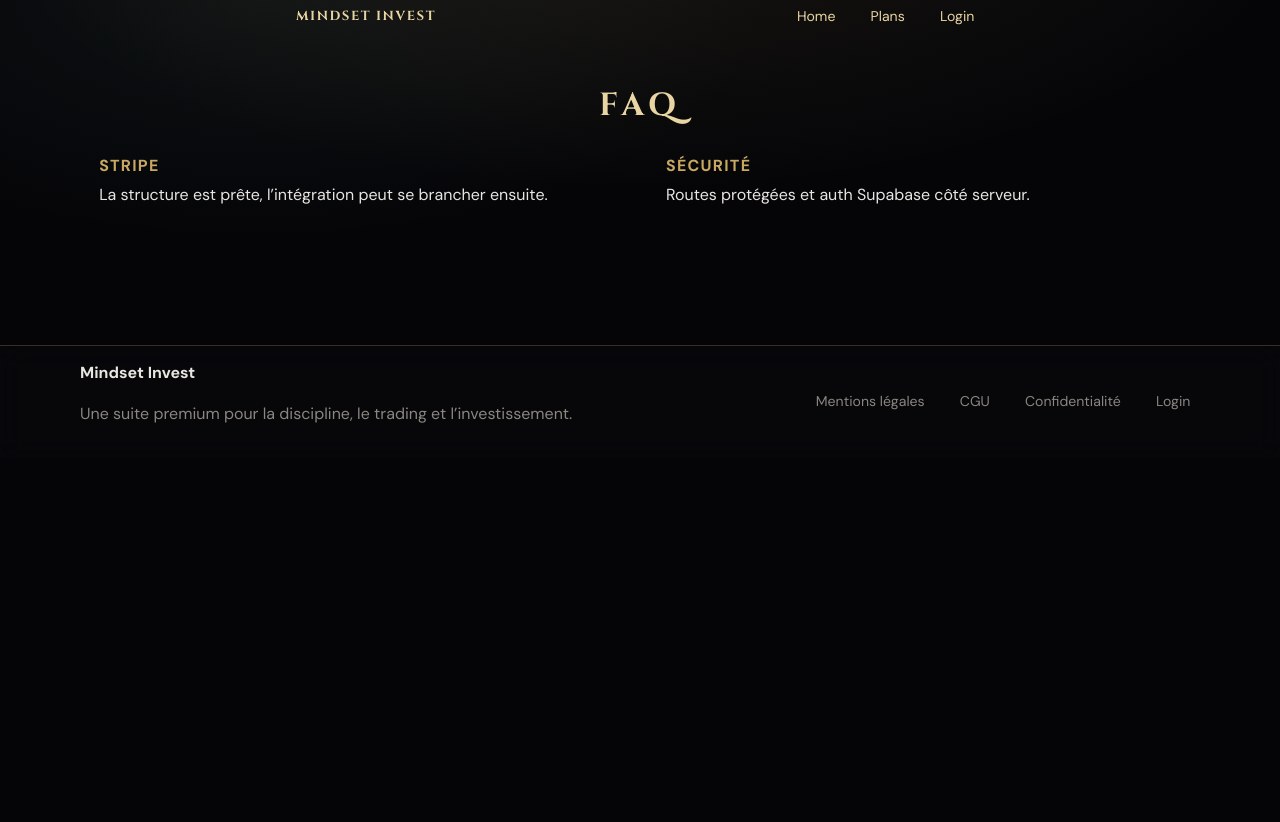
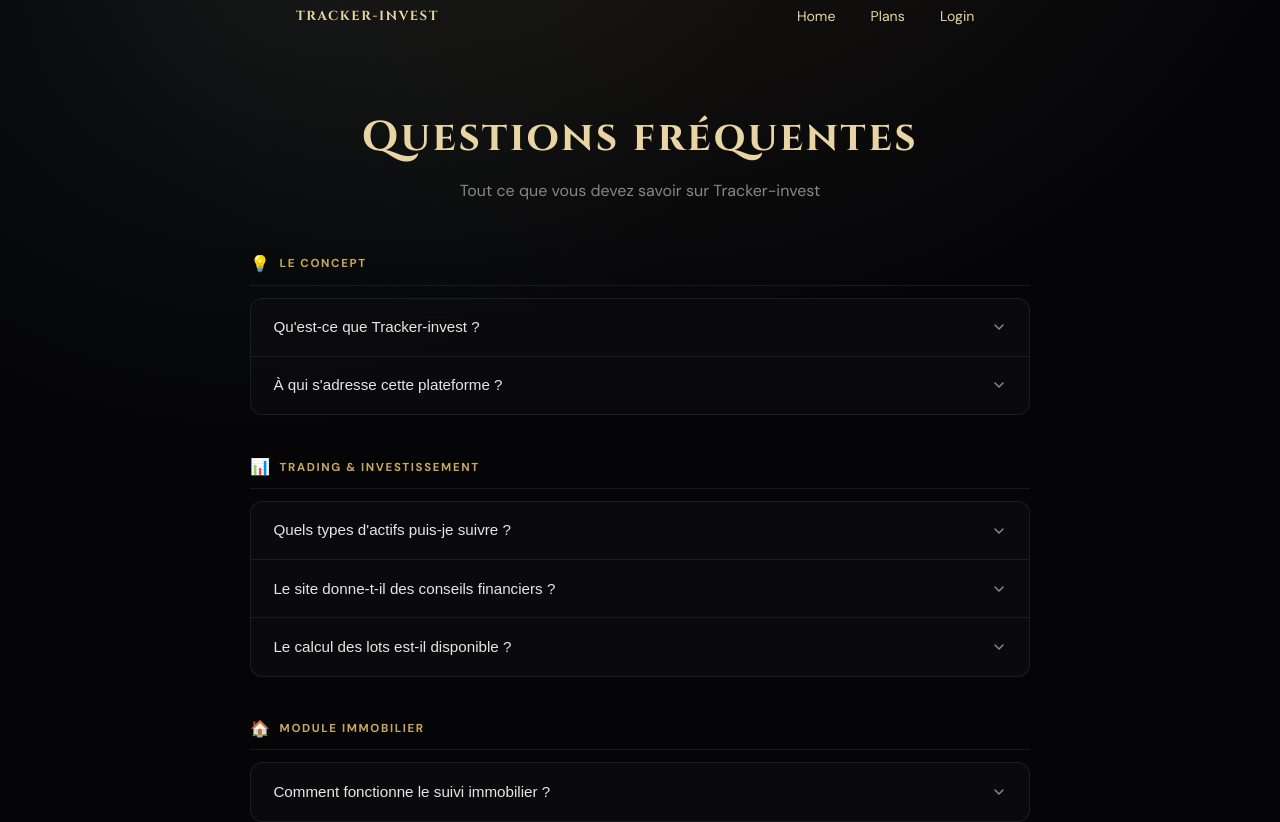
Before and after one commit to kazedyorigins45-hub/Tracker-invest, a Next.js app: page /faq in a window 1280 px wide. Shown: the top 822 px of the page. Before the commit the page ends 800 px from the top, so only its background shows below. Built offline with nearby package versions, Linux system fonts and the light colour scheme; no server answers.

Commit message:
feat: redesign FAQ with MagicUI-inspired accordion and full content

```diff
--- a/app/faq/page.jsx
+++ b/app/faq/page.jsx
@@ -3,6 +3,95 @@
 import Link from 'next/link';
 import { useLocale } from '@/lib/locale';
 import SiteFooter from '@/components/SiteFooter';
+import { AccordionGroup } from '@/components/Accordion';
+
+const FAQ_SECTIONS = [
+  {
+    category: "LE CONCEPT",
+    emoji: "💡",
+    items: [
+      {
+        question: "Qu'est-ce que Tracker-invest ?",
+        answer: "Tracker-invest est votre tour de contrôle financière. C'est une plateforme conçue pour centraliser, analyser et piloter l'ensemble de votre patrimoine : du trading actif à court terme jusqu'à vos investissements immobiliers à long terme.",
+      },
+      {
+        question: "À qui s'adresse cette plateforme ?",
+        answer: "À tous les investisseurs qui veulent passer du \"bricolage\" sur Excel à une gestion professionnelle. Que vous soyez trader débutant ou investisseur chevronné, Tracker-invest vous apporte la clarté nécessaire pour prendre de meilleures décisions.",
+      },
+    ],
+  },
+  {
+    category: "TRADING & INVESTISSEMENT",
+    emoji: "📊",
+    items: [
+      {
+        question: "Quels types d'actifs puis-je suivre ?",
+        answer: (
+          <span>
+            Vous pouvez centraliser trois piliers majeurs :<br /><br />
+            <strong>Trading :</strong> Suivi de vos performances quotidiennes (Forex, Indices, Crypto).<br />
+            <strong>Bourse :</strong> Pilotage de votre portefeuille d'actions et d'ETF.<br />
+            <strong>Immobilier :</strong> Gestion de votre patrimoine immobilier (physique, SCPI, crowdfunding).
+          </span>
+        ),
+      },
+      {
+        question: "Le site donne-t-il des conseils financiers ?",
+        answer: "Non. Tracker-invest est un outil de suivi et d'analyse. Nous ne donnons pas de signaux ou d'incitations à l'achat. Vous restez le seul maître de vos décisions et de votre capital.",
+      },
+      {
+        question: "Le calcul des lots est-il disponible ?",
+        answer: "Pour le moment, nous nous concentrons sur la puissance du journal de bord et du tracking de performance. Des outils de calcul assistés sont prévus dans nos prochaines mises à jour.",
+      },
+    ],
+  },
+  {
+    category: "MODULE IMMOBILIER",
+    emoji: "🏠",
+    items: [
+      {
+        question: "Comment fonctionne le suivi immobilier ?",
+        answer: "Vous pouvez ajouter vos biens, estimer votre valeur patrimoniale et suivre l'évolution de vos actifs immobiliers à côté de vos liquidités. Cela vous permet de visualiser votre \"Net Worth\" (Fortune totale) en temps réel.",
+      },
+    ],
+  },
+  {
+    category: "PAIEMENT & ABONNEMENT",
+    emoji: "💳",
+    items: [
+      {
+        question: "Quels sont les moyens de paiement acceptés ?",
+        answer: "Grâce à notre partenaire Stripe, nous acceptons les paiements internationaux par Carte Bancaire (Visa, Mastercard, Amex), ainsi qu'Apple Pay et Google Pay pour une sécurité maximale.",
+      },
+      {
+        question: "L'abonnement est-il sans engagement ?",
+        answer: "Oui. Vous êtes libre de stopper votre abonnement à tout moment depuis votre espace client. L'accès aux outils reste valide jusqu'à la fin de la période payée.",
+      },
+    ],
+  },
+  {
+    category: "SÉCURITÉ & CONFIDENTIALITÉ",
+    emoji: "🔐",
+    items: [
+      {
+        question: "Mes données financières sont-elles en sécurité ?",
+        answer: "C'est notre priorité absolue. Nous utilisons l'infrastructure Supabase, une technologie de pointe pour le stockage et le cryptage des données. Tracker-invest ne détient jamais vos fonds (nous ne sommes pas un broker), nous ne faisons que lister les données que vous choisissez de suivre.",
+      },
+      {
+        question: "Mes informations sont-elles partagées ?",
+        answer: (
+          <span>
+            Jamais. Vos données de trading et d&apos;investissement sont strictement privées. Elles ne sont ni vendues, ni partagées avec des tiers.<br /><br />
+            Une question ? Notre support est disponible pour vous accompagner dans la gestion de votre empire financier.{' '}
+            <a href="mailto:aymane.helalouch@gmail.com" className="faq-email-link">
+              aymane.helalouch@gmail.com
+            </a>
+          </span>
+        ),
+      },
+    ],
+  },
+];
 
 export default function FaqPage() {
   const { t } = useLocale();
@@ -10,7 +99,7 @@ export default function FaqPage() {
   return (
     <main>
       <div className="user-strip">
-        <span className="brand">Mindset Invest</span>
+        <span className="brand">Tracker-invest</span>
         <nav className="footer-links" aria-label="Navigation rapide">
           <Link href="/">{t('site.home')}</Link>
           <Link href="/pricing">{t('site.subscriptions')}</Link>
@@ -18,13 +107,25 @@ export default function FaqPage() {
         </nav>
       </div>
 
-      <div className="home-wrap">
-        <h1 className="home-title">FAQ</h1>
-        <div className="pillars" aria-hidden="true">
-          <div className="pillar"><strong>Stripe</strong>La structure est prête, l’intégration peut se brancher ensuite.</div>
-          <div className="pillar"><strong>Sécurité</strong>Routes protégées et auth Supabase côté serveur.</div>
+      <div className="faq-wrap">
+        <div className="faq-header">
+          <h1 className="faq-title">Questions fréquentes</h1>
+          <p className="faq-subtitle">Tout ce que vous devez savoir sur Tracker-invest</p>
+        </div>
+
+        <div className="faq-sections">
+          {FAQ_SECTIONS.map((section) => (
+            <section key={section.category} className="faq-section">
+              <h2 className="faq-category">
+                <span className="faq-category-emoji">{section.emoji}</span>
+                {section.category}
+              </h2>
+              <AccordionGroup items={section.items} />
+            </section>
+          ))}
         </div>
       </div>
+
       <SiteFooter />
     </main>
   );
--- a/app/globals.css
+++ b/app/globals.css
@@ -2249,3 +2249,152 @@ table.data td.num, table.split td.num, table.immo-compare td.num { text-align: r
   .legal-table { font-size: 0.8rem; }
   .legal-toc { flex-direction: column; gap: 0.5rem; }
 }
+
+/* ── FAQ Page ─────────────────────────────────────────────── */
+.faq-wrap {
+  width: min(780px, calc(100% - 2rem));
+  margin: 0 auto;
+  padding: 3.5rem 0 4rem;
+}
+
+.faq-header {
+  text-align: center;
+  margin-bottom: 3rem;
+}
+
+.faq-title {
+  font-family: var(--font-cinzel), serif;
+  font-size: clamp(1.8rem, 4vw, 2.6rem);
+  color: var(--gold-bright);
+  letter-spacing: 0.06em;
+  margin: 0 0 0.6rem;
+}
+
+.faq-subtitle {
+  color: var(--muted);
+  font-size: 1rem;
+  margin: 0;
+}
+
+.faq-sections {
+  display: flex;
+  flex-direction: column;
+  gap: 2.5rem;
+}
+
+.faq-section {
+  display: flex;
+  flex-direction: column;
+  gap: 0;
+}
+
+.faq-category {
+  display: flex;
+  align-items: center;
+  gap: 0.5rem;
+  font-size: 0.72rem;
+  font-weight: 700;
+  letter-spacing: 0.14em;
+  text-transform: uppercase;
+  color: var(--gold);
+  margin: 0 0 0.75rem;
+  padding-bottom: 0.5rem;
+  border-bottom: 1px solid var(--border-soft);
+}
+
+.faq-category-emoji {
+  font-size: 1rem;
+}
+
+/* ── Accordion (MagicUI-inspired) ─────────────────────────── */
+.accordion-group {
+  display: flex;
+  flex-direction: column;
+  gap: 0;
+  border: 1px solid var(--border-soft);
+  border-radius: 12px;
+  overflow: hidden;
+  background: var(--card);
+  backdrop-filter: blur(12px);
+}
+
+.accordion-item {
+  border-bottom: 1px solid var(--border-soft);
+}
+
+.accordion-item:last-child {
+  border-bottom: 0;
+}
+
+.accordion-trigger {
+  width: 100%;
+  display: flex;
+  align-items: center;
+  justify-content: space-between;
+  gap: 1rem;
+  padding: 1.1rem 1.4rem;
+  background: transparent;
+  border: 0;
+  color: var(--text);
+  font-size: 0.95rem;
+  font-weight: 500;
+  text-align: left;
+  cursor: pointer;
+  transition: background 0.18s ease, color 0.18s ease;
+}
+
+.accordion-trigger:hover {
+  background: var(--gold-soft);
+  color: var(--gold-bright);
+}
+
+.accordion-item.open .accordion-trigger {
+  color: var(--gold-bright);
+}
+
+.accordion-question {
+  flex: 1;
+  line-height: 1.45;
+}
+
+.accordion-icon {
+  display: flex;
+  align-items: center;
+  color: var(--muted);
+  flex-shrink: 0;
+  transition: transform 0.3s cubic-bezier(0.4, 0, 0.2, 1), color 0.18s ease;
+}
+
+.accordion-item.open .accordion-icon {
+  transform: rotate(180deg);
+  color: var(--gold);
+}
+
+.accordion-content {
+  overflow: hidden;
+  transition: height 0.32s cubic-bezier(0.4, 0, 0.2, 1);
+}
+
+.accordion-body {
+  padding: 0 1.4rem 1.2rem;
+  color: var(--muted);
+  font-size: 0.9rem;
+  line-height: 1.65;
+}
+
+.faq-email-link {
+  color: var(--gold-bright);
+  text-decoration: underline;
+  text-underline-offset: 2px;
+}
+
+.faq-email-link:hover {
+  color: var(--gold);
+}
+
+@media (max-width: 640px) {
+  .faq-wrap { padding: 2rem 0 3rem; }
+  .faq-title { font-size: 1.6rem; }
+  .accordion-trigger { padding: 1rem 1rem; font-size: 0.88rem; }
+  .accordion-body { padding: 0 1rem 1rem; }
+}
--- /dev/null
+++ b/components/Accordion.jsx
@@ -0,0 +1,66 @@
+"use client";
+
+import { useState, useRef, useEffect } from 'react';
+
+function AccordionItem({ question, answer, isOpen, onToggle }) {
+  const contentRef = useRef(null);
+  const [height, setHeight] = useState(0);
+
+  useEffect(() => {
+    if (contentRef.current) {
+      setHeight(isOpen ? contentRef.current.scrollHeight : 0);
+    }
+  }, [isOpen]);
+
+  return (
+    <div className={`accordion-item${isOpen ? ' open' : ''}`}>
+      <button
+        className="accordion-trigger"
+        onClick={onToggle}
+        aria-expanded={isOpen}
+      >
+        <span className="accordion-question">{question}</span>
+        <span className="accordion-icon" aria-hidden="true">
+          <svg width="16" height="16" viewBox="0 0 16 16" fill="none">
+            <path
+              d="M4 6l4 4 4-4"
+              stroke="currentColor"
+              strokeWidth="1.5"
+              strokeLinecap="round"
+              strokeLinejoin="round"
+            />
+          </svg>
+        </span>
+      </button>
+      <div
+        className="accordion-content"
+        style={{ height: `${height}px` }}
+        aria-hidden={!isOpen}
+      >
+        <div ref={contentRef} className="accordion-body">
+          {answer}
+        </div>
+      </div>
+    </div>
+  );
+}
+
+export function AccordionGroup({ items }) {
+  const [openIndex, setOpenIndex] = useState(null);
+
+  const toggle = (i) => setOpenIndex(openIndex === i ? null : i);
+
+  return (
+    <div className="accordion-group">
+      {items.map((item, i) => (
+        <AccordionItem
+          key={i}
+          question={item.question}
+          answer={item.answer}
+          isOpen={openIndex === i}
+          onToggle={() => toggle(i)}
+        />
+      ))}
+    </div>
+  );
+}
```
